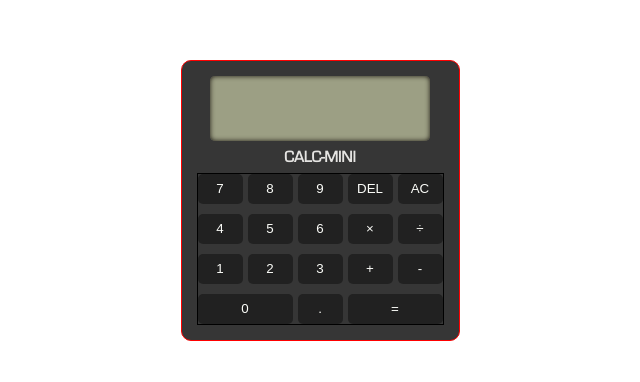
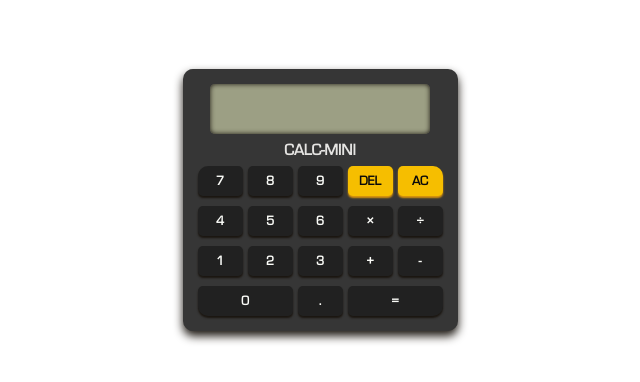
Before and after one commit to jnssvdl/calculator, a plain HTML site: page index.html in a window 1280 px wide. Shown: the part 200-582 px from the top of the page, without its empty margins (320-960 px from the left). Drawn offline with Linux system fonts and the light colour scheme.

Commit message:
Updated design

```diff
--- a/style.css
+++ b/style.css
@@ -31,7 +31,6 @@ body {
 }
 
 .calculator {
-    border: 1px solid red;
     border-radius: 10px;
     background-color: #363636;
     padding: 15px;
@@ -39,11 +38,12 @@ body {
     flex-direction: column;
     align-items: center;
     gap: 8px;
+    box-shadow: 0 5px 10px #1B1610;
 }
 
 @font-face {
     font-family: digital-7;
-    src: url(digital-7.regular.ttf);
+    src: url(fonts/digital-7.regular.ttf);
 }
 
 #display {
@@ -51,19 +51,20 @@ body {
     box-shadow: inset 0 0 5px #1B1610;
     border-radius: 5px;
     width: 220px;
-    height: 65px;
+    height: 50px;
     overflow: hidden;
     background-color: #9C9F84;
     display: flex;
     justify-content: flex-end;
     align-items: center;
-    font-size: 30px;
+    font-size: 20px;
+    padding-right: 2px;
     /* direction: ltr; */
 }
 
 @font-face {
     font-family: eurostile;
-    src: url(eurostile.TTF);
+    src: url(fonts/eurostile.TTF);
 }
 
 #name {
@@ -73,7 +74,6 @@ body {
 }
 
 .button-container {
-    border: 1px solid black;
     display: flex;
     flex-direction: column;
     gap: 10px;
@@ -86,14 +86,39 @@ body {
 }
 
 button {
+    font-family: eurostile;
+    font-weight: bolder;
     width: 45px;
     height: 30px;
     border: 0px;
     border-radius: 5px;
     color: #FBFCF8;
     background-color: #212121;
+    box-shadow: 0 2px 2px #1B1610;
+}
+
+#del, #ac {
+    background-color: #F6BE00;
+    color: #0A0A0A;
+    box-shadow: 0 2px 2px #DE970B;
 }
 
 #zero, #equal {
     width: 95px;
 }
+
+#seven {
+    border-top-left-radius: 10px;
+}
+
+#ac {
+    border-top-right-radius: 10px;
+}
+
+#equal {
+    border-bottom-right-radius: 10px;
+}
+
+#zero {
+    border-bottom-left-radius: 10px;
+}
```
Also changed, not shown: fonts/digital-7.regular.ttf (renamed from digital-7.regular.ttf), fonts/eurostile.TTF (renamed from eurostile.TTF).
